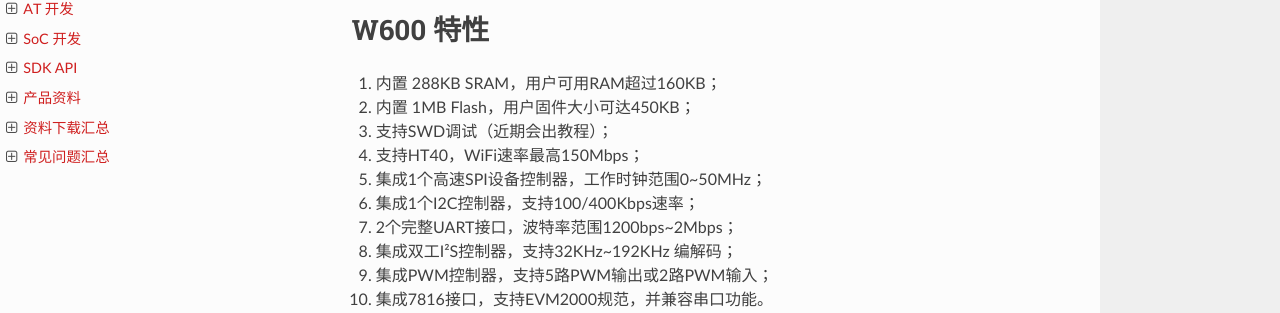
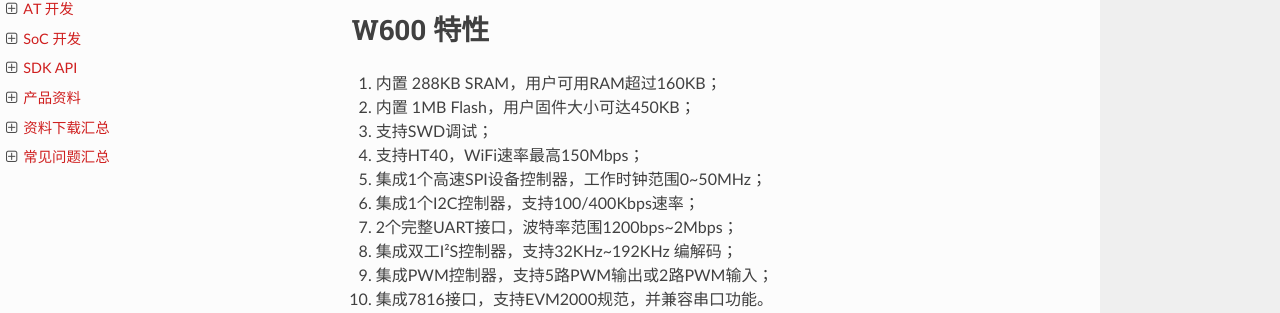
Before and after one commit to szqt/docs, a Sphinx documentation site: the page built from source/index.rst, in a window 1280 px wide and 900 px high, scrolled down 474 px. Shown: the part 136-449 px from the top of the window. Built offline with Sphinx 7.4.7 and the Read the Docs theme 2.0.0, drawn with Linux system fonts in a browser that asks for light colours; pages that are not in the unit, such as notebooks, are missing from menus.

```diff
--- a/source/index.rst
+++ b/source/index.rst
@@ -20,7 +20,7 @@
 ==========
 1. 内置 288KB SRAM，用户可用RAM超过160KB；
 2. 内置 1MB Flash，用户固件大小可达450KB；
-3. 支持SWD调试（近期会出教程）；
+3. 支持SWD调试；
 4. 支持HT40，WiFi速率最高150Mbps；
 5. 集成1个高速SPI设备控制器，工作时钟范围0~50MHz；
 6. 集成1个I2C控制器，支持100/400Kbps速率；
```
Also changed, not shown: 1 other file.
